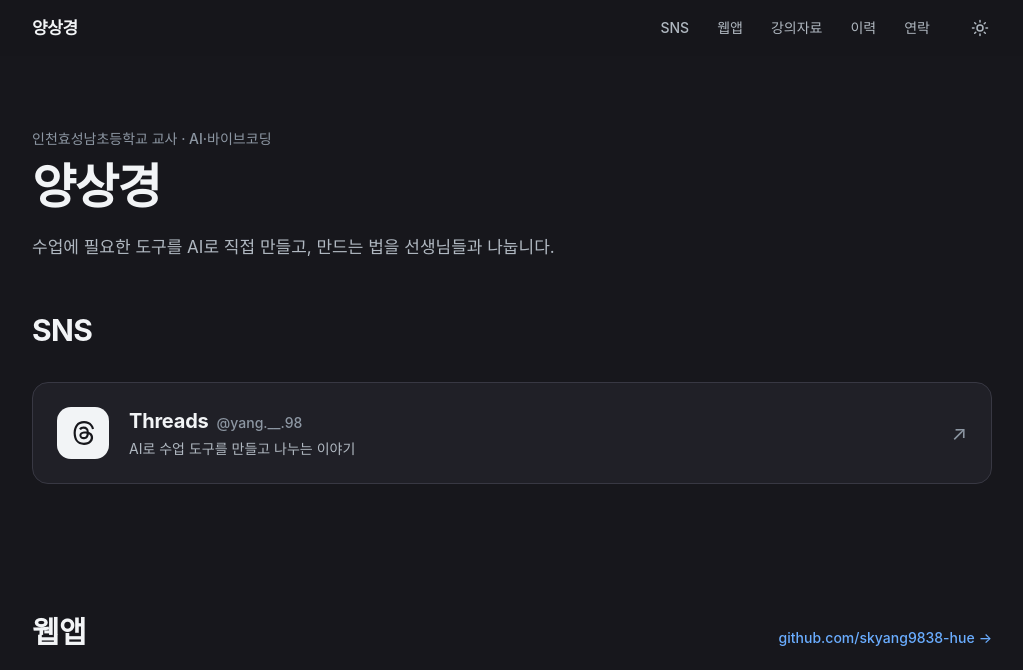
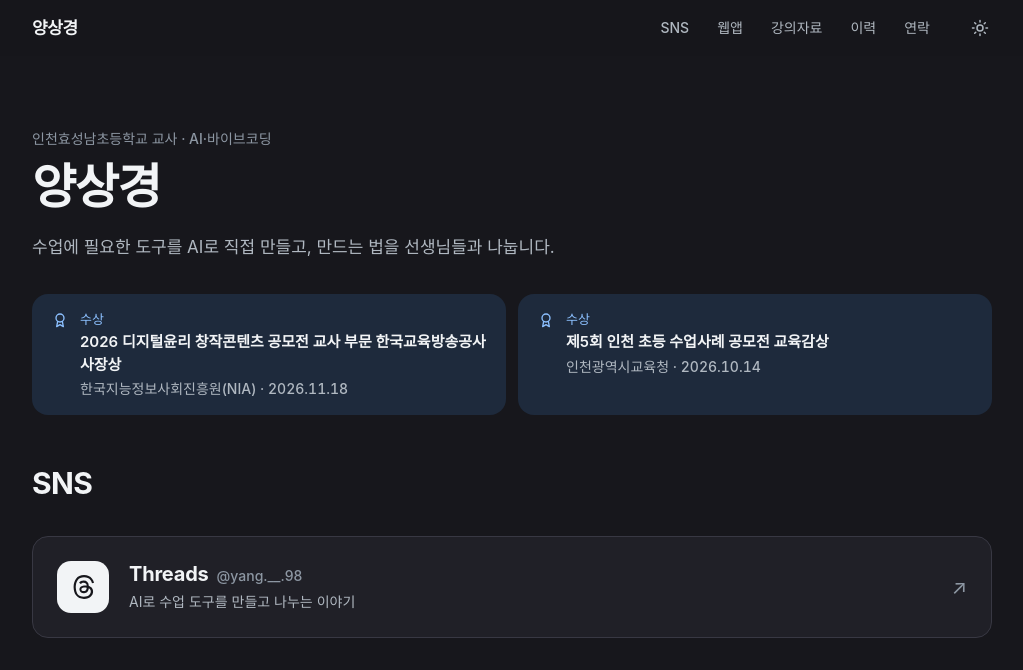
Before and after one commit to skyang9838-hue/portfolio, a plain HTML site: page index.html in a window 1280 px wide. Shown: the top 670 px of the page, without its empty margins (128-1151 px from the left). Drawn offline with Linux system fonts and the light colour scheme; a web font is replaced by a local one.

Commit message:
수상 상자를 SNS 위로
Co-Authored-By: Claude Opus 5.5 <noreply@anthropic.com>

```diff
--- a/index.html
+++ b/index.html
@@ -53,6 +53,11 @@
       <p class="hero__intro">수업에 필요한 도구를 AI로 직접 만들고, 만드는 법을 선생님들과 나눕니다.</p>
     </section>
 
+    <!-- 수상 (SNS 위, 2026-11-19 사용자) -->
+    <section class="section section--awards wrap wrap--wide" aria-label="수상">
+      <div class="highlights" id="highlight" hidden></div>
+    </section>
+
     <!-- ② SNS -->
     <section class="section section--sns wrap wrap--wide" id="sns" aria-labelledby="sns-title">
       <div class="section__head">
@@ -84,8 +89,6 @@
       <div class="section__head">
         <h2 class="section__title" id="career-title">이력 <span class="section__range">2025 – 2026</span></h2>
       </div>
-
-      <div class="highlights" id="highlight" hidden></div>
 
       <div class="chips" role="group" aria-label="이력 종류 고르기">
         <button class="chip" type="button" data-filter="talks" aria-pressed="true">강의·발표</button>
--- a/style.css
+++ b/style.css
@@ -179,6 +179,8 @@ a:hover .arrow:only-child, .section__aside:hover .arrow { transform: translateX(
 }
 
 /* ───────── SNS ───────── */
+.section.section--awards { padding-top: 32px; }
+.section--awards .highlights { margin-bottom: 0; }
 .section.section--sns { padding-top: 48px; }
 .sns { display: grid; grid-template-columns: 1fr; gap: 16px; }
 @media (min-width: 720px) { .sns--many { grid-template-columns: repeat(3, 1fr); } }
```
